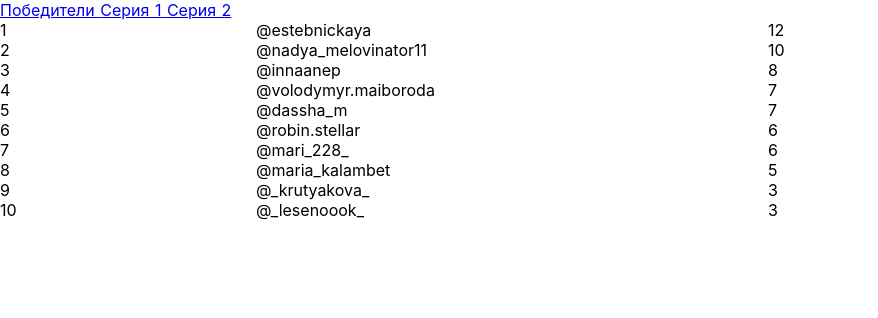
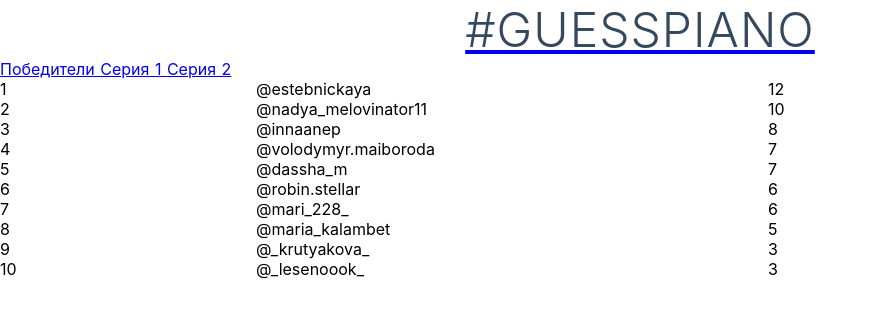
Before and after one commit to ardier16/guess-piano, a Nuxt app: page /season-1 in a window 1280 px wide. Shown: the top 318 px of the page, without its empty margins (0-878 px from the left). Built offline with nearby package versions, Linux system fonts and the light colour scheme.

Commit message:
Add header

```diff
--- /dev/null
+++ b/components/AppFooter.vue
@@ -0,0 +1,9 @@
+<template>
+  <div class="app-footer" />
+</template>
+
+<script>
+export default {
+
+}
+</script>
--- /dev/null
+++ b/components/AppHeader.vue
@@ -0,0 +1,38 @@
+<template>
+  <header class="app-header">
+    <NuxtLink to="/">
+      <h1 class="app-header__title">
+        #GUESSPIANO
+      </h1>
+    </NuxtLink>
+  </header>
+</template>
+
+<script>
+export default {
+
+}
+</script>
+
+<style lang="scss" scoped>
+.app-header {
+  &__title {
+    font-family:
+      'Quicksand',
+      'Source Sans Pro',
+      -apple-system,
+      BlinkMacSystemFont,
+      'Segoe UI',
+      Roboto,
+      'Helvetica Neue',
+      Arial,
+      sans-serif;
+    display: block;
+    font-weight: 300;
+    font-size: 48px;
+    color: #35495e;
+    letter-spacing: 1px;
+    text-align: center;
+  }
+}
+</style>
--- a/layouts/default.vue
+++ b/layouts/default.vue
@@ -1,8 +1,22 @@
 <template>
-  <div>
+  <div class="app">
+    <AppHeader />
     <Nuxt />
+    <AppFooter />
   </div>
 </template>
+
+<script>
+import AppHeader from '@/components/AppHeader.vue'
+import AppFooter from '@/components/AppFooter.vue'
+
+export default {
+  components: {
+    AppHeader,
+    AppFooter
+  }
+}
+</script>
 
 <style>
 html {
```
